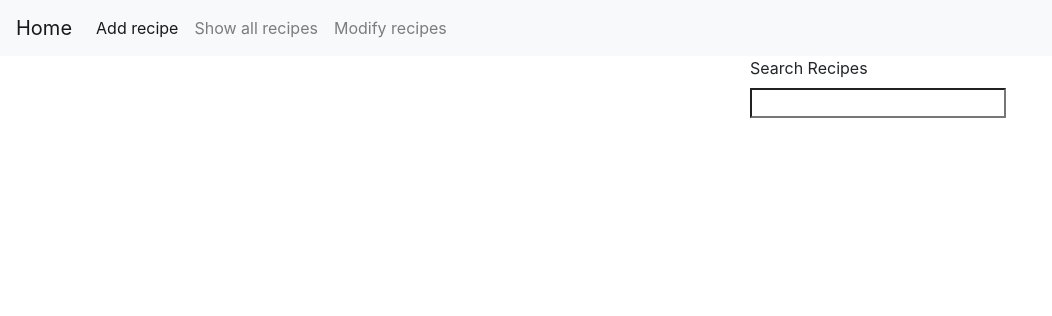
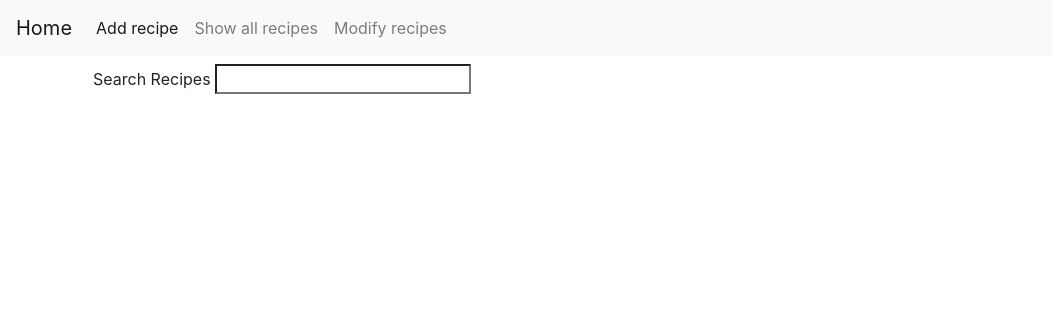
Before and after one commit to shagii24/recipesApp, a Flask app: template templates/modify_recipes.html in a window 1280 px wide. Shown: the top 316 px of the page, without its empty margins (0-1052 px from the left). Run offline with Flask 2, Linux system fonts and the light colour scheme; the template is opened without the code that fills it, so the values that code supplies are empty; some libraries are stand-ins or nearby versions.

Commit message:
project for server upload

```diff
--- a/static/script.js
+++ b/static/script.js
@@ -1,3 +1,4 @@
+
 const searchInput = document.querySelector("[data-search]")
 
 const header = document.querySelectorAll("[data-header]")
@@ -15,6 +16,4 @@ searchInput.addEventListener("input", e => {
 
     })
 })
-
-
 ;
--- a/templates/layout.html
+++ b/templates/layout.html
@@ -6,7 +6,7 @@
         <meta name="viewport" content="width=device-width, initial-scale=1, shrink-to-fit=no">
         <link href="/static/styles.css" rel="stylesheet">
         <link rel="stylesheet" href="https://cdn.jsdelivr.net/npm/bootstrap@4.0.0/dist/css/bootstrap.min.css" integrity="sha384-Gn5384xqQ1aoWXA+058RXPxPg6fy4IWvTNh0E263XmFcJlSAwiGgFAW/dAiS6JXm" crossorigin="anonymous">
-        <script src="/static/script.js" defer></script>
+
         <title>hello</title>
     </head>
     <body>
--- a/templates/modify_recipes.html
+++ b/templates/modify_recipes.html
@@ -2,11 +2,21 @@
 
 {% block body %}
 <div class="container">
+
+        <div class="d-flex flex-wrap">
+            <div class="p-2">
+                <div class="search-wrapper">
+                    <label for="search">Search Recipes</label>
+                    <input type="search" id = "search" data-search>
+                </div>
+            </div>
+            <!--
                 <div class = "row">
-        <div class="col-7">
+                -->
+
+                <!--<div class="col-7">-->
+        <div class="mr-auto p-2">
         {% for item in recipe_dict %}
-
-
                     <div class="container" data-header>
                         <div class="row">
                             <div class="col-7">
@@ -32,18 +42,13 @@
                         </ul>
                     </div>
 
-
-
-
         {% endfor %}
+    </div>
+        <!--</div>-->
 
     </div>
-<div class="col-3">
-    <div class="search-wrapper">
-        <label for="search">Search Recipes</label>
-        <input type="search" id = "search" data-search>
 </div>
-</div>
-</div>
-</div>
+<!--</div>-->
+
+<script src="/static/script.js" defer></script>
 {% endblock %}
```
Also changed, not shown: recipes.db, static/styles.css (line endings or trailing spaces). Lines whose indentation alone changed are shown as unchanged.
